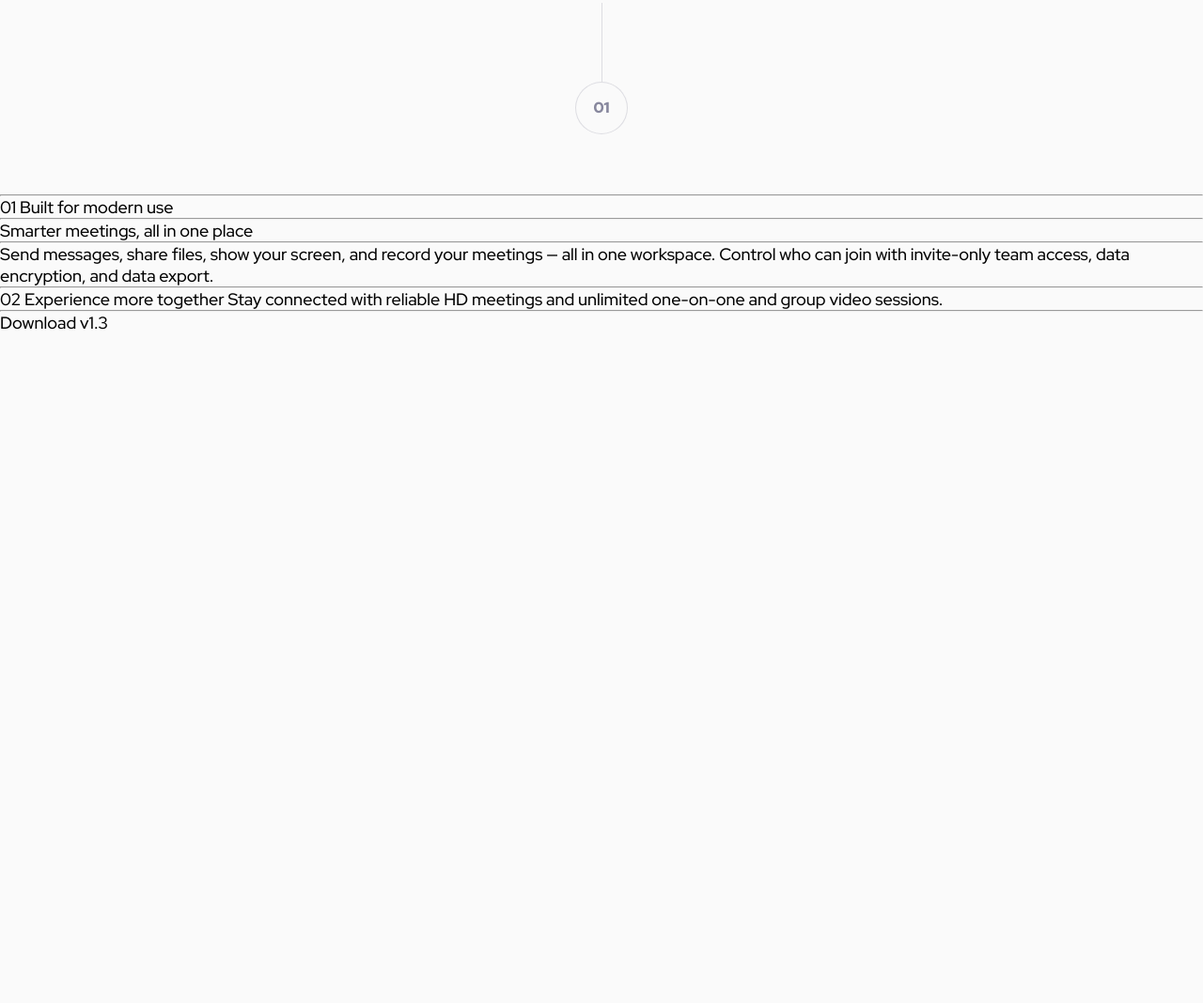
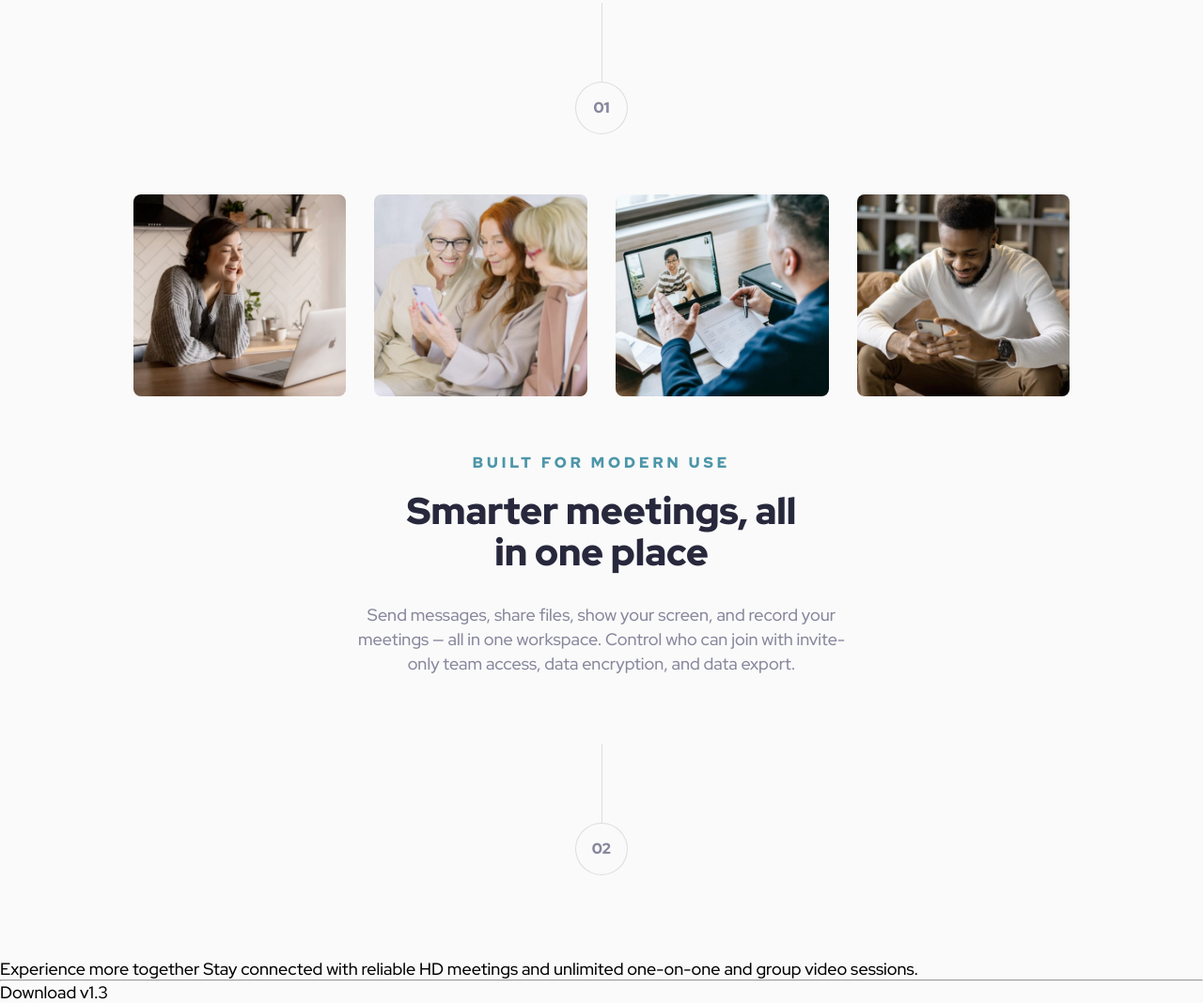
Before and after one commit to hebaghazali/meet-landing-page, a website: page index.html in a window 1280 px wide. Shown: the part 627-1695 px from the top of the page at 94% size. Before the commit the page ends 982 px from the top, so only its background shows below. Drawn offline with Linux system fonts and the light colour scheme.

Commit message:
Add the Middle Section

```diff
--- a/index.html
+++ b/index.html
@@ -44,16 +44,33 @@
       <div class="section-border__vertical-line"></div>
       <div class="section-border__number">01</div>
     </div>
-    <hr />
-    01 Built for modern use
-    <hr />
-    Smarter meetings, all in one place
-    <hr />
-    Send messages, share files, show your screen, and record your meetings — all
-    in one workspace. Control who can join with invite-only team access, data
-    encryption, and data export.
-    <hr />
-    02 Experience more together Stay connected with reliable HD meetings and
+
+    <section class="section-middle">
+      <div class="section-middle__images">
+        <img src="assets/desktop/image-woman-in-videocall.jpg" alt="" /><img
+          src="assets/desktop/image-women-videochatting.jpg"
+          alt=""
+        /><img src="assets/desktop/image-men-in-meeting.jpg" alt="" /><img
+          src="assets/desktop/image-man-texting.jpg"
+          alt=""
+        />
+      </div>
+      <p class="section-middle__title overline">Built for modern use</p>
+      <h2 class="section-middle__heading">
+        Smarter meetings, all in one place
+      </h2>
+      <p class="section-middle__paragraph">
+        Send messages, share files, show your screen, and record your meetings —
+        all in one workspace. Control who can join with invite-only team access,
+        data encryption, and data export.
+      </p>
+    </section>
+
+    <div class="section-border section-border--p2">
+      <div class="section-border__vertical-line"></div>
+      <div class="section-border__number">02</div>
+    </div>
+    Experience more together Stay connected with reliable HD meetings and
     unlimited one-on-one and group video sessions.
     <hr />
     Download v1.3
--- a/sass/components/_section_border.scss
+++ b/sass/components/_section_border.scss
@@ -29,4 +29,9 @@
     margin-top: 110px;
     margin-bottom: 64px;
   }
+
+  &--p2 {
+    margin-top: 72px;
+    margin-bottom: 88px;
+  }
 }
--- /dev/null
+++ b/sass/layout/_middle-section.scss
@@ -0,0 +1,33 @@
+.section-middle {
+  display: flex;
+  flex-direction: column;
+  align-items: center;
+  text-align: center;
+
+  &__images {
+    display: flex;
+    justify-content: center;
+
+    img {
+      width: 17.708%;
+      border-radius: 8px;
+
+      &:not(:last-child) {
+        margin-right: 30px;
+      }
+    }
+  }
+
+  &__title {
+    padding-top: 58px;
+  }
+
+  &__heading {
+    width: 24.72rem;
+    padding: 16px 0 32px;
+  }
+
+  &__paragraph {
+    width: 30rem;
+  }
+}
--- a/sass/main.scss
+++ b/sass/main.scss
@@ -8,3 +8,4 @@
 @import "components/section_border";
 
 @import "layout/header";
+@import "layout/middle-section";
```
Also changed, not shown: css/style.css.
